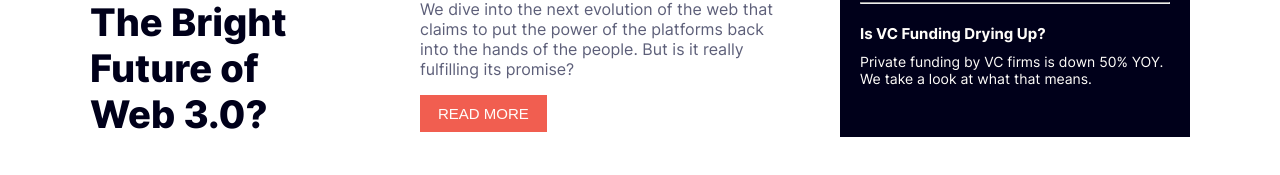
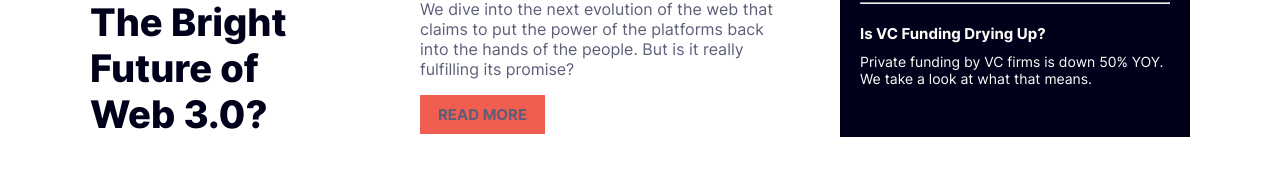
Before and after one commit to oscar-suek/News-Homepage, a plain HTML site: page index.html in a window 1280 px wide. Shown: the part 395-570 px from the top of the page. Drawn offline with Linux system fonts and the light colour scheme.

Commit message:
Update main.css

```diff
--- a/main.css
+++ b/main.css
@@ -89,7 +89,8 @@
     text-transform: uppercase;
     margin-top: 16px;
     background-color:hsl(5, 85%, 63%);
-    color:hsl(36, 100%, 99%);
+    color:hsl(236, 13%, 42%);
+    font-family: "Inter-bold";
     padding-left: 18px;
     padding-right: 18px;
     padding-top: 10px;
@@ -237,6 +238,7 @@ hr{
 #b1:hover{
     cursor: pointer;
     background-color:hsl(240, 100%, 5%);
+    color:hsl(36, 100%, 99%)
 }
 
 #tdi2:hover{
```
